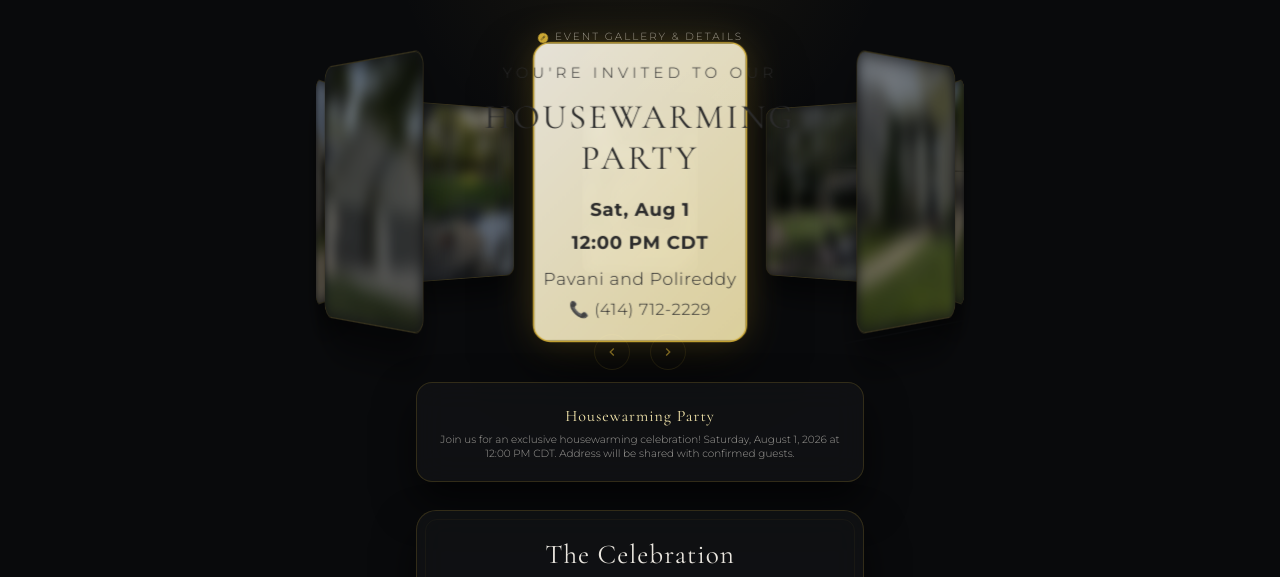
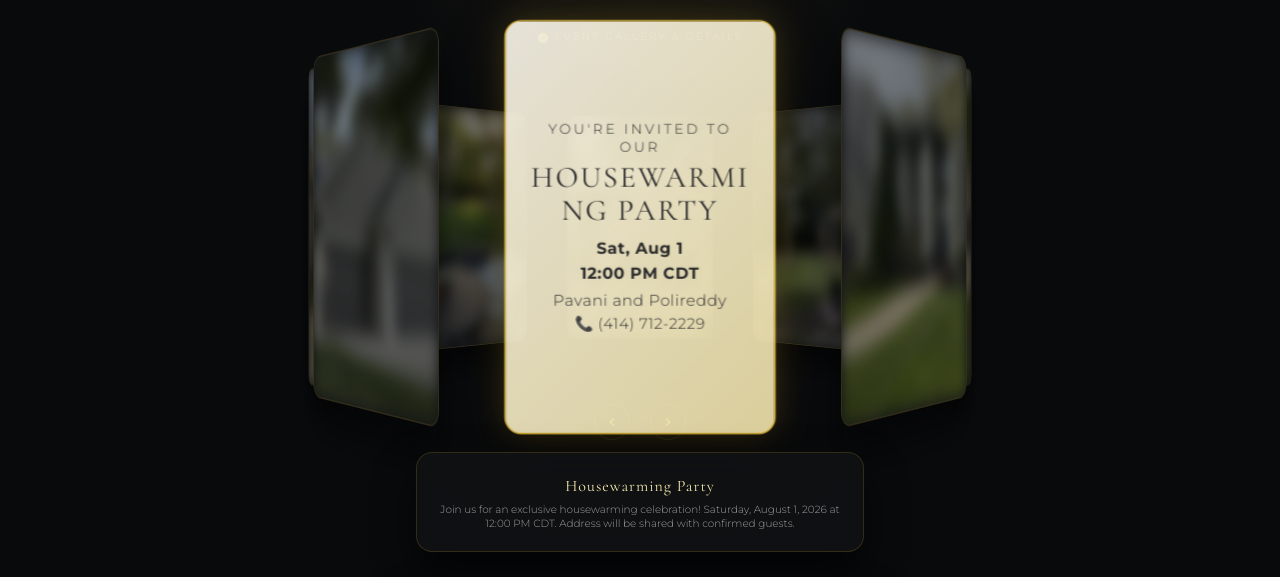
Before and after one commit to sweaytech-cyber/TheWackyRabbit, a plain HTML site: page house1/index.html in a window 1280 px wide. Shown: the part 200-777 px from the top of the page. Drawn offline with nearby package versions, Linux system fonts and the light colour scheme.

Commit message:
Your commit message

```diff
--- a/house1/index.html
+++ b/house1/index.html
@@ -254,7 +254,7 @@
     .carousel-container {
       perspective: 1000px;
       width: 100%;
-      height: 260px;
+      height: 330px;
       position: relative;
       display: flex;
       justify-content: center;
@@ -265,8 +265,8 @@
     }
 
     .carousel-spinner {
-      width: 150px;
-      height: 210px;
+      width: 190px;
+      height: 290px;
       position: absolute;
       transform-style: preserve-3d;
       transition: transform 0.8s cubic-bezier(0.16, 1, 0.3, 1);
@@ -274,8 +274,8 @@
 
     .carousel-card {
       position: absolute;
-      width: 150px;
-      height: 210px;
+      width: 190px;
+      height: 290px;
       left: 0;
       top: 0;
       border-radius: 12px;
@@ -300,31 +300,35 @@
       align-items: center;
       justify-content: center;
       background: linear-gradient(135deg, rgba(242, 238, 227, 0.95) 0%, rgba(243, 229, 171, 0.9) 100%);
-      overflow: visible;
+      overflow: hidden;
     }
 
     .invitation-content {
       text-align: center;
-      padding: 20px;
+      padding: 18px 14px;
       color: #2c2c2c;
       font-family: 'Cormorant Garamond', serif;
+      width: 100%;
+      box-sizing: border-box;
     }
 
     .invitation-content h2 {
-      font-size: 1.5rem;
+      font-size: 1.3rem;
       font-weight: 400;
-      margin: 8px 0 12px 0;
-      letter-spacing: 2px;
-      line-height: 1.2;
+      margin: 4px 0 8px 0;
+      letter-spacing: 1.5px;
+      line-height: 1.1;
+      word-wrap: break-word;
+      overflow-wrap: break-word;
     }
 
     .invitation-content p {
-      font-size: 0.8rem;
-      margin: 5px 0;
+      font-size: 0.7rem;
+      margin: 3px 0;
       font-family: 'Montserrat', sans-serif;
       font-weight: 300;
-      letter-spacing: 0.5px;
-      line-height: 1.4;
+      letter-spacing: 0.4px;
+      line-height: 1.3;
     }
 
     /* Active Card Highlight */
@@ -1159,12 +1163,12 @@
           const content = document.createElement('div');
           content.className = 'invitation-content';
           content.innerHTML = `
-            <p style="font-size: 0.65rem; letter-spacing: 3px; text-transform: uppercase; margin-bottom: 10px;">You're invited to our</p>
+            <p style="font-size: 0.6rem; letter-spacing: 2px; text-transform: uppercase; margin-bottom: 4px;">You're invited to our</p>
             <h2>HOUSEWARMING PARTY</h2>
-            <p><strong>Sat, Aug 1</strong></p>
-            <p><strong>12:00 PM CDT</strong></p>
-            <p style="margin-top: 8px; font-size: 0.75rem;">Pavani and Polireddy</p>
-            <p style="font-size: 0.7rem;">📞 (414) 712-2229</p>
+            <p style="margin: 2px 0;"><strong>Sat, Aug 1</strong></p>
+            <p style="margin: 2px 0;"><strong>12:00 PM CDT</strong></p>
+            <p style="margin-top: 4px; font-size: 0.68rem;">Pavani and Polireddy</p>
+            <p style="font-size: 0.65rem; margin-top: 2px;">📞 (414) 712-2229</p>
           `;
           card.appendChild(content);
         } else {
```
